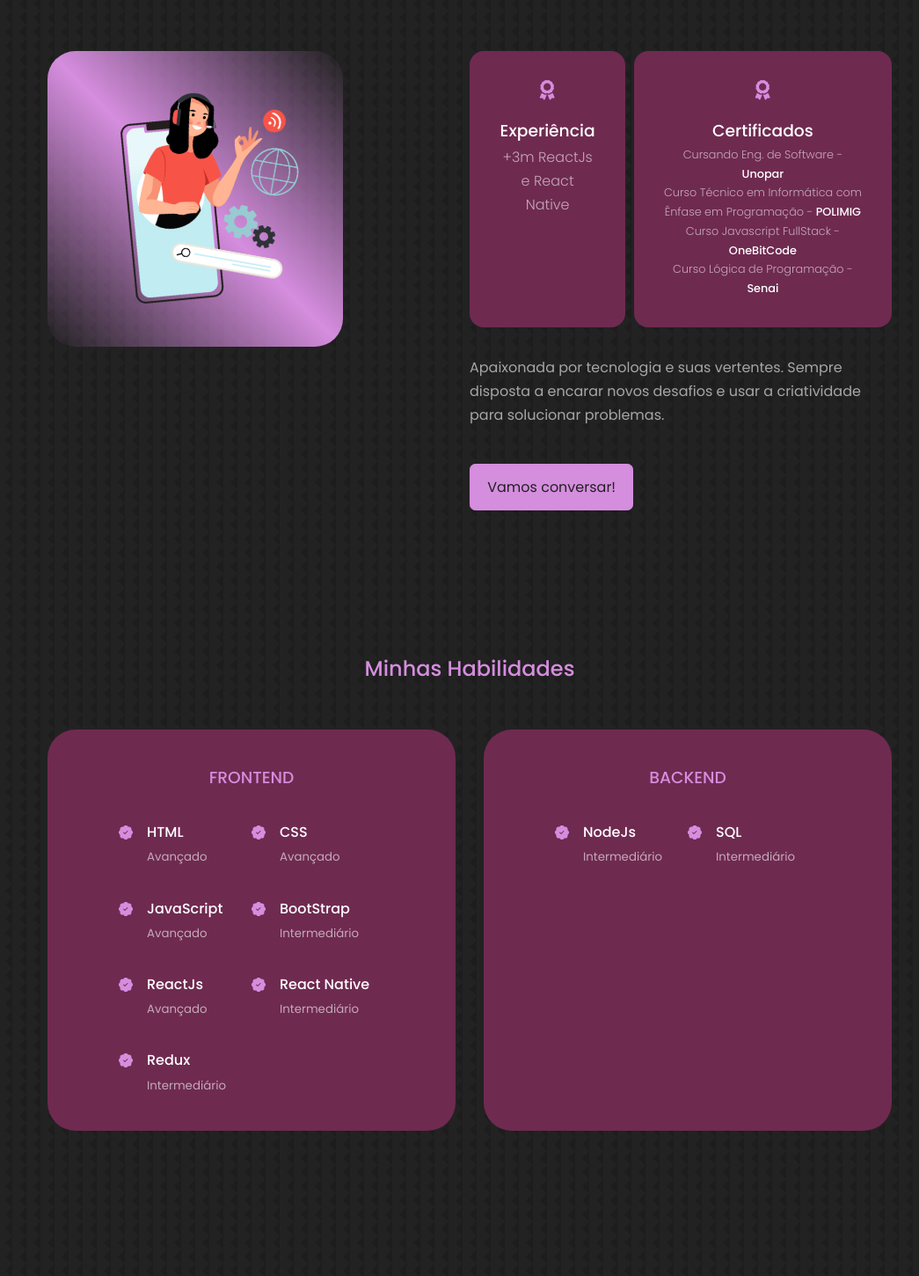
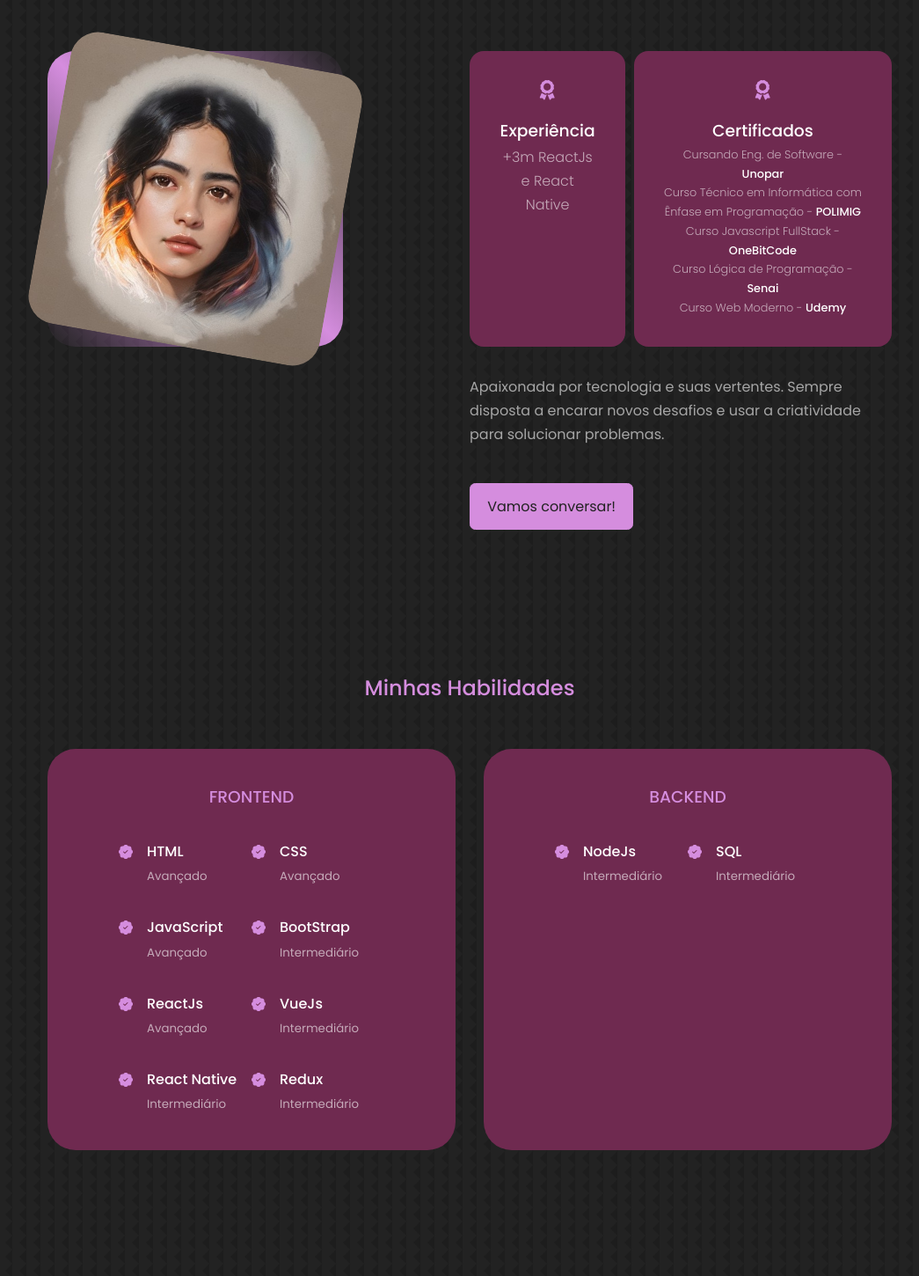
Before and after one commit to belkiss-lino/portfolio-belkiss-lino, a React (Create React App) app: page / in a window 1280 px wide. Shown: the part 836-2286 px from the top of the page at 88% size, without its empty margins (106-1151 px from the left). Built offline with nearby package versions, Linux system fonts and the light colour scheme.

Commit message:
update cv and skills

```diff
--- a/src/components/about/About.jsx
+++ b/src/components/about/About.jsx
@@ -1,9 +1,7 @@
 import React from 'react'
 import './About.css';
-import ME from '../../assets/img-1.png';
+import ME from '../../assets/img-1.jpeg';
 import { FaAward } from 'react-icons/fa';
-import { FiUsers } from 'react-icons/fi';
-import { VscFolderLibrary } from 'react-icons/vsc';
 
 const About = () => {
   return (
@@ -29,6 +27,8 @@ const About = () => {
               <h5>Curso Técnico em Informática com Ênfase em Programação - <span>POLIMIG</span></h5>
               <h5>Curso Javascript FullStack - <span>OneBitCode</span></h5>
               <h5>Curso Lógica de Programação - <span>Senai</span></h5>
+              <h5>Curso Web Moderno - <span>Udemy</span></h5>
+
             </article>
           </div>
             <p>
--- a/src/components/experience/Experience.jsx
+++ b/src/components/experience/Experience.jsx
@@ -49,6 +49,13 @@ const Experience = () => {
             <article className='experience__details'>
               <BsPatchCheckFill className='experience__details-icon' />
               <div>
+                <h4>VueJs</h4>
+                <small className='text-light'>Intermediário</small>
+              </div>
+            </article>
+            <article className='experience__details'>
+              <BsPatchCheckFill className='experience__details-icon' />
+              <div>
                 <h4>React Native</h4>
                 <small className='text-light'>Intermediário</small>
               </div>
```
Also changed, not shown: src/assets/img-1.jpeg (added), 1 other file (tests, documents, lock files or other folders).
